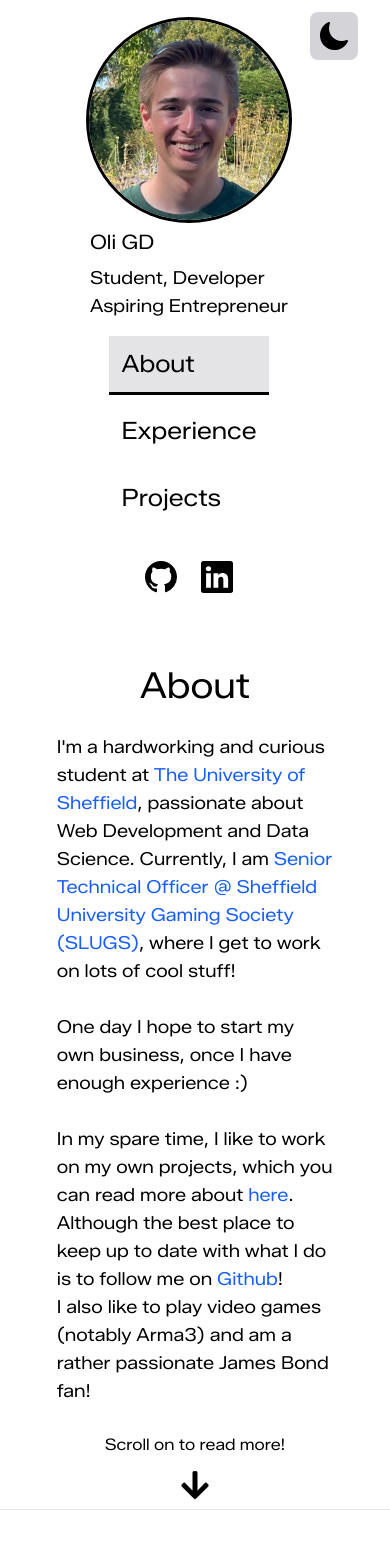
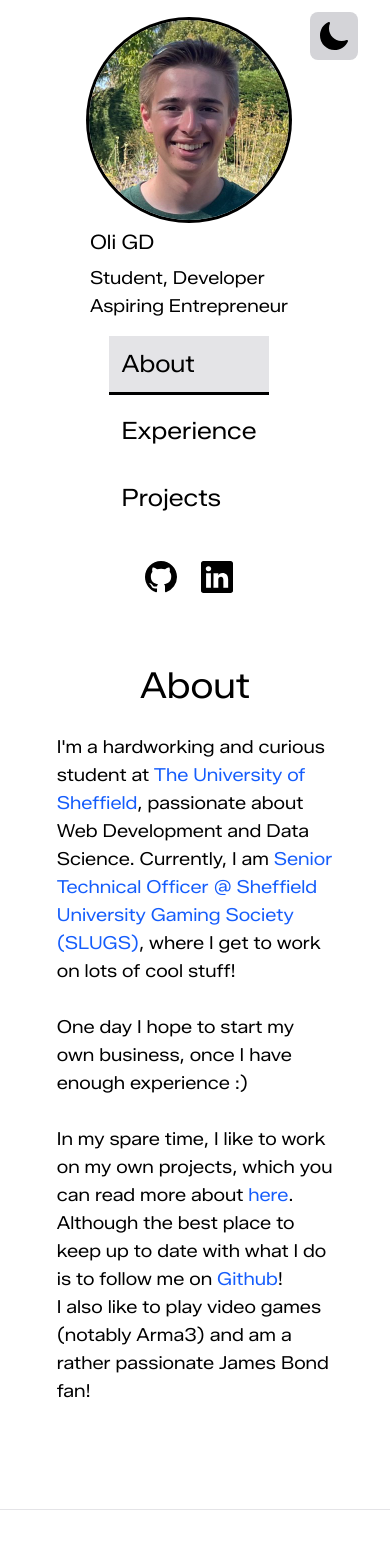
Before and after one commit to OGD311/uk.co.ogoodwinday_nextjs, a Next.js app: page / in a window 390 px wide. Shown: the top 1555 px of the page. Built offline with nearby package versions, Linux system fonts and the light colour scheme.

Commit message:
Fixed issue with light/dark mode on mobile. Hide scroll on on mobile to avoid overlapping elements.

```diff
--- a/src/app/page.tsx
+++ b/src/app/page.tsx
@@ -48,7 +48,7 @@ export default function Home() {
 
 
   return (
-    <div className="flex h-screen max-md:flex-col text-text dark:text-text-dark bg-bg dark:bg-bg-dark duration-200 transition">
+    <div className="flex min-h-screen max-md:flex-col text-text dark:text-text-dark bg-bg dark:bg-bg-dark duration-200 transition">
       <DarkModeToggle />
       <div className="w-1/4 max-md:w-full h-full pr-3">
         <div className="h-full flex flex-col justify-between items-center">
@@ -63,9 +63,9 @@ export default function Home() {
           <SocialLinks />
         </div>
       </div>
-      <div className="w-3/4 max-md:w-full h-full min-md:overflow-y-scroll scroll-smooth pt-5" ref={scrollContainerRef}>
+      <div className="w-3/4 max-md:w-full min-h-screen min-md:overflow-y-scroll scroll-smooth pt-5" ref={scrollContainerRef}>
 
-        <div id="about" className="section h-screen flex flex-col items-center mt-5">
+        <div id="about" className="section h-screen flex flex-col items-center mt-5 mb-auto">
           <h3 className="text-4xl text-center mb-5">About</h3>
           <p className="w-3/4 p-2 text-lg">
             I&apos;m a hardworking and curious student at <Link href="https://sheffield.ac.uk" className="text-link dark:text-link-dark">The University of Sheffield</Link>, passionate about Web Development and Data Science.
@@ -85,7 +85,7 @@ export default function Home() {
             <br/>
             I also like to play video games (notably Arma3) and am a rather passionate James Bond fan!
           </p>
-          <Link href="#experience" className="flex flex-col items-center mt-5">
+          <Link href="#experience" className="flex flex-col items-center mt-5 max-md:hidden">
             Scroll on to read more!
             <FaArrowDown className="w-8 h-8 mt-5 animate-bounce" />
           </Link>
```
